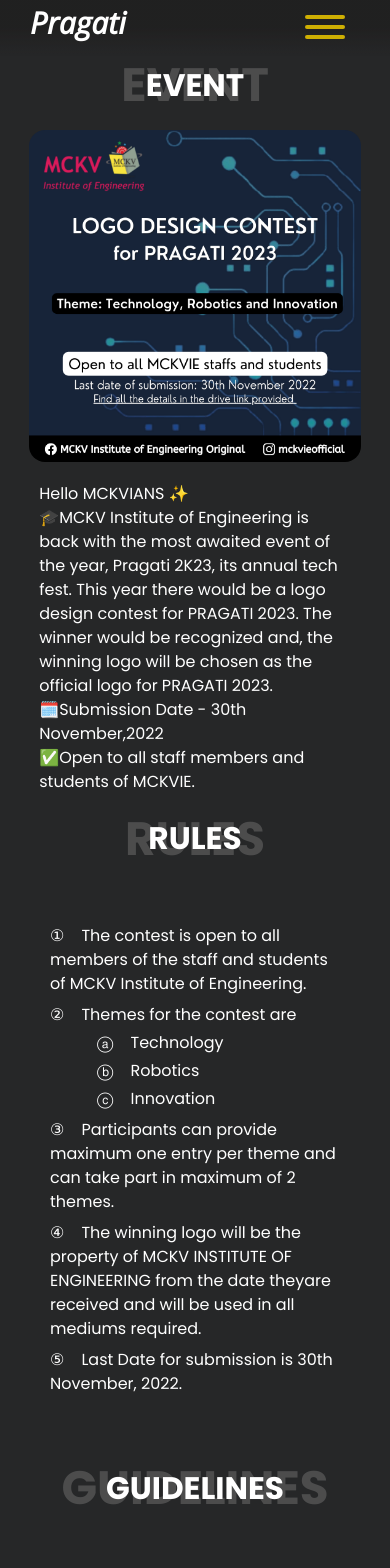
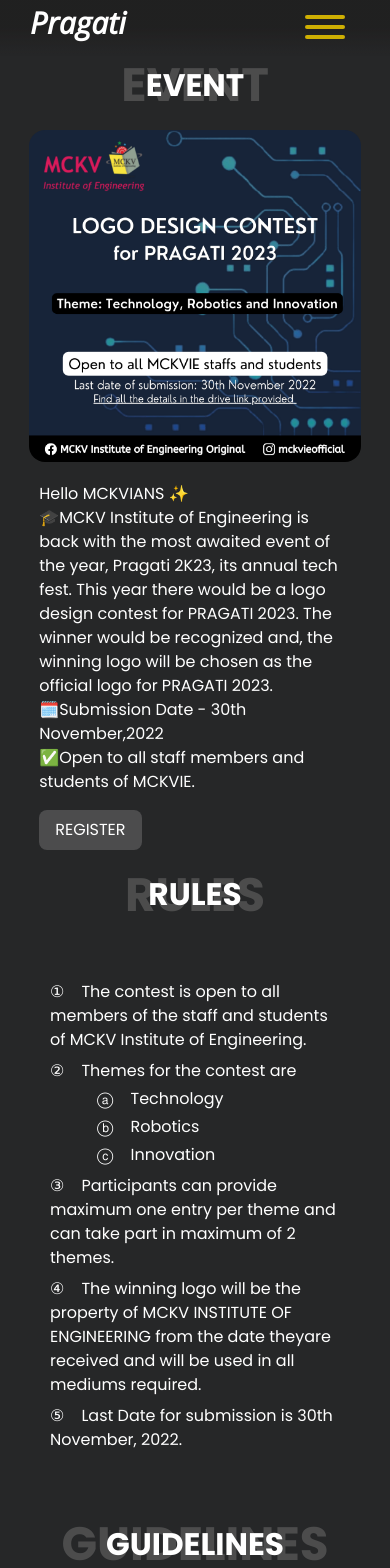
Before and after one commit to am-here/PRAGATI, a React (Create React App) app: page /rules in a window 390 px wide. Shown: the top 1568 px of the page. Built offline with nearby package versions, Linux system fonts and the light colour scheme; a web font is replaced by a local one.

Commit message:
responsive in mobile, slight changes

```diff
--- a/src/components/Footer/index.js
+++ b/src/components/Footer/index.js
@@ -88,35 +88,36 @@
                 <i class="fa-solid fa-arrow-right-to-bracket"></i>
               </button>
             </form>
-            {/* <div className="social-icons">
-              <Link
+            <div className="social-icons">
+              <a
                 target="_blank"
-                to="https://www.facebook.com/mckvieoriginal/"
+                href="https://www.facebook.com/mckvieoriginal/"
+                rel="noopener noreferrer"
               >
                 <i className="fa-brands fa-square-facebook"></i>
-              </Link>
-              <Link
+              </a>
+              <a
                 target="_blank"
-                to="https://www.instagram.com/mckvieofficial/"
+                href="https://www.instagram.com/mckvieofficial/"
                 rel="noopener noreferrer"
               >
                 <i className="fa-brands fa-square-instagram"></i>
-              </Link>
-              <Link
+              </a>
+              <a
                 target="_blank"
-                to="https://wa.me/918910631623/"
+                href="https://wa.me/918910631623/"
                 rel="noopener noreferrer"
               >
                 <i className="fa-brands fa-square-whatsapp"></i>
-              </Link>
-              <Link
+              </a>
+              <a
                 target="_blank"
-                to="https://www.linkedin.com/company/mckvie/"
+                href="https://www.linkedin.com/company/mckvie/"
                 rel="noopener noreferrer"
               >
                 <i className="fa-brands fa-linkedin"></i>
-              </Link>
-            </div> */}
+              </a>
+            </div>
           </div>
         </div>
         <hr className="hr" />
--- a/src/components/Heading/Heading.css
+++ b/src/components/Heading/Heading.css
@@ -1,4 +1,4 @@
-*{
+* {
   margin: 0;
   padding: 0;
 }
@@ -10,10 +10,14 @@
   position: relative;
   /* margin-bottom: -50px;  */
 }
+.front-heading:hover {
+  color: rgb(206, 175, 3);
+}
 
 .front-heading {
   /* font-family: 'Sono', sans-serif;     */
   color: #fff;
+  /* color: rgb(206, 175, 3); */
   font-size: 8vw;
   font-weight: bold;
   margin: auto;
@@ -30,5 +34,4 @@
   font-weight: bold;
   margin: auto;
   text-align: center;
-
 }
--- a/src/components/Navbar/Navbar.css
+++ b/src/components/Navbar/Navbar.css
@@ -43,6 +43,7 @@
 }
 .nav-links {
   color: white;
+  /* color: rgb(206, 175, 3); */
   text-decoration: none;
   font-size: 20px;
   padding: 10px;
@@ -55,11 +56,15 @@
   bottom: 3px;
   width: 0%;
   height: 2px;
-  background-color: white;
+  background-color: rgb(206, 175, 3);
   transition: all 0.5s ease;
 }
 .nav-links:hover::after {
+  color: rgb(206, 175, 3);
   width: 100%;
+}
+.nav-links:hover {
+  color: rgb(206, 175, 3);
 }
 .menu-btn {
   display: none;
--- a/src/components/Ongoing_Event/event.css
+++ b/src/components/Ongoing_Event/event.css
@@ -1,6 +1,17 @@
 .event_page {
   color: #fff;
   margin-top: 2rem;
+}
+.reg {
+  margin-top: 1rem;
+  padding: 0.5em 1em;
+  width: fit-content;
+  background-color: #4c4c4d;
+  border-radius: 0.5rem;
+  transition: 0.7s;
+}
+.reg:hover {
+  color: rgb(206, 175, 3);
 }
 .content_row {
   width: 85%;
@@ -22,7 +33,7 @@
   flex-basis: 60%;
   padding: 10px 30px;
   padding-left: 5rem;
-  font-size: 1.8rem;
+  font-size: 1.7rem;
 }
 .rules {
   padding: 50px 70px;
--- a/src/components/Ongoing_Event/event.js
+++ b/src/components/Ongoing_Event/event.js
@@ -6,6 +6,7 @@
 // var event_name = "LOGO COMPETITION";
 
 function Event() {
+  var reg_link = 'https://docs.google.com/forms/d/e/1FAIpQLSfOOXUYLHLcfZeoX4BJ5o2rna3LHuRxqnOYdCYhNcCa0NaYlw/viewform'
   return (
     <section className="event_page">
       <div className="mar_add_event"></div>
@@ -29,6 +30,7 @@
           </p>
           <p>🗓️Submission Date - 30th November,2022</p>
           <p>✅Open to all staff members and students of MCKVIE.</p>
+          <div className="reg"><a target="_blank" rel="noopener noreferrer" href={reg_link}>REGISTER</a></div>
         </div>
       </div>
       <Heading title="RULES" />
```
Lines whose indentation alone changed are shown as unchanged.
